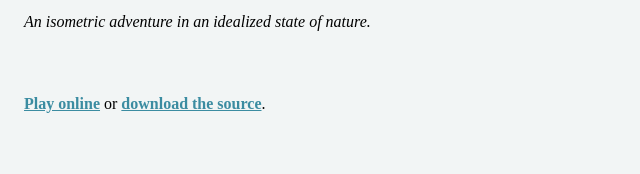
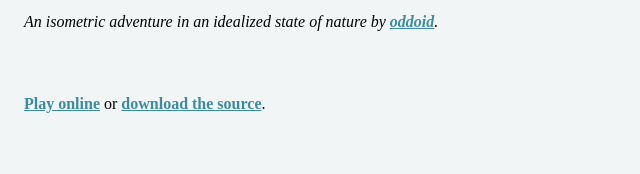
Before and after one commit to oidoid/natureelsewhere.com, a plain HTML site: page index.html in a window 1280 px wide. Shown: the part 337-511 px from the top of the page, 276-916 px from the left. Drawn offline with Linux system fonts and the light colour scheme.

Commit message:
Attribute oddoid

```diff
--- a/index.html
+++ b/index.html
@@ -47,10 +47,14 @@
         height="270"
         alt="nature elsewhere"
       />
-      <p class="tagline">An isometric adventure in an idealized state of nature.</p>
-      <a href="https://ne.netlify.com"
-        >Play online</a
-      > or <a href="https://github.com/oddoid/nature-elsewhere">download the source</a>.
+      <p class="tagline">
+        An isometric adventure in an idealized state of nature by
+        <a href="https://oddoid.com">oddoid</a>.
+      </p>
+      <a href="https://ne.netlify.com">Play online</a> or
+      <a href="https://github.com/oddoid/nature-elsewhere"
+        >download the source</a
+      >.
       <p class="copyright">© Stephen Niedzielski.</p>
     </div>
   </body>
```
